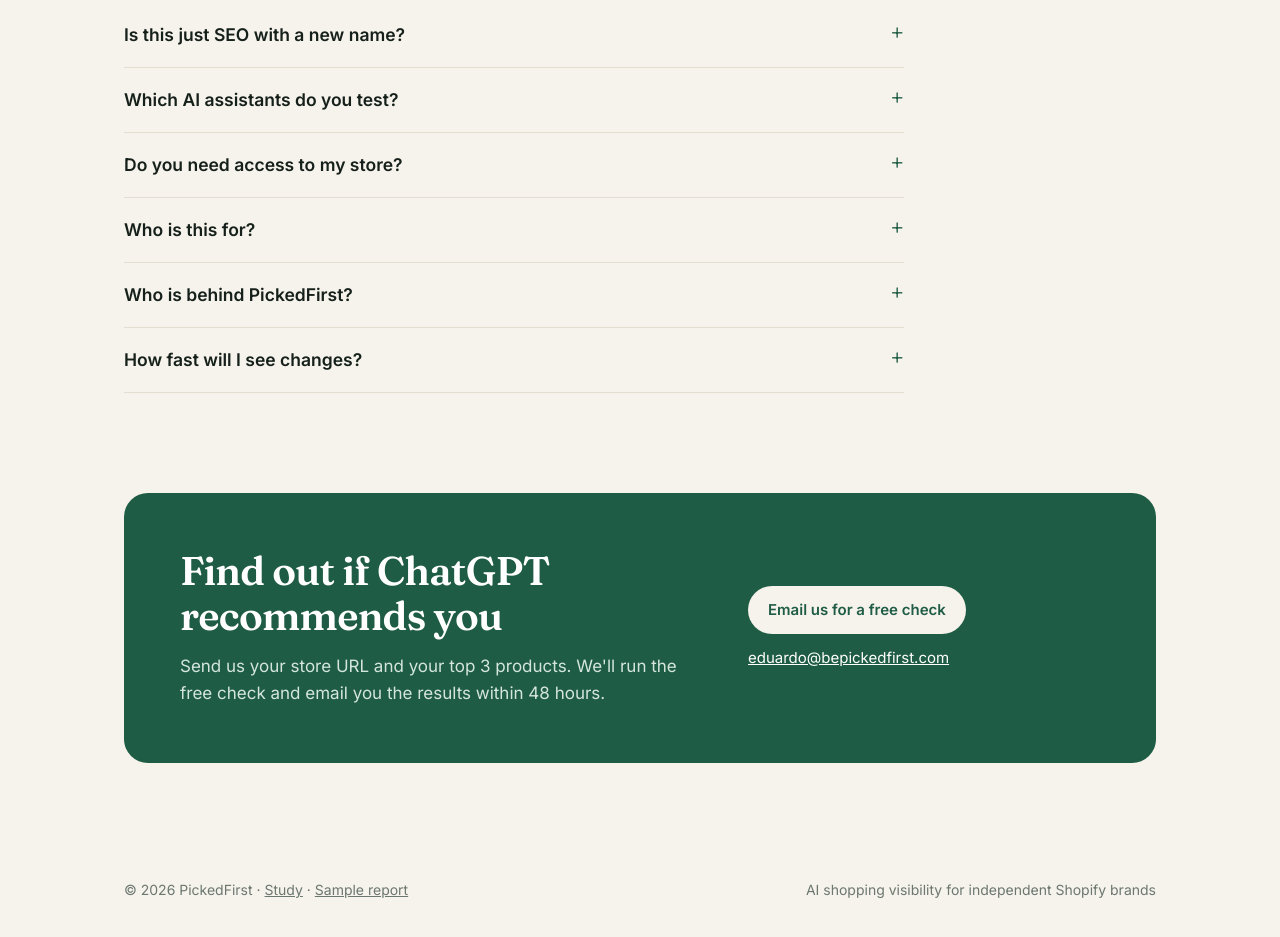
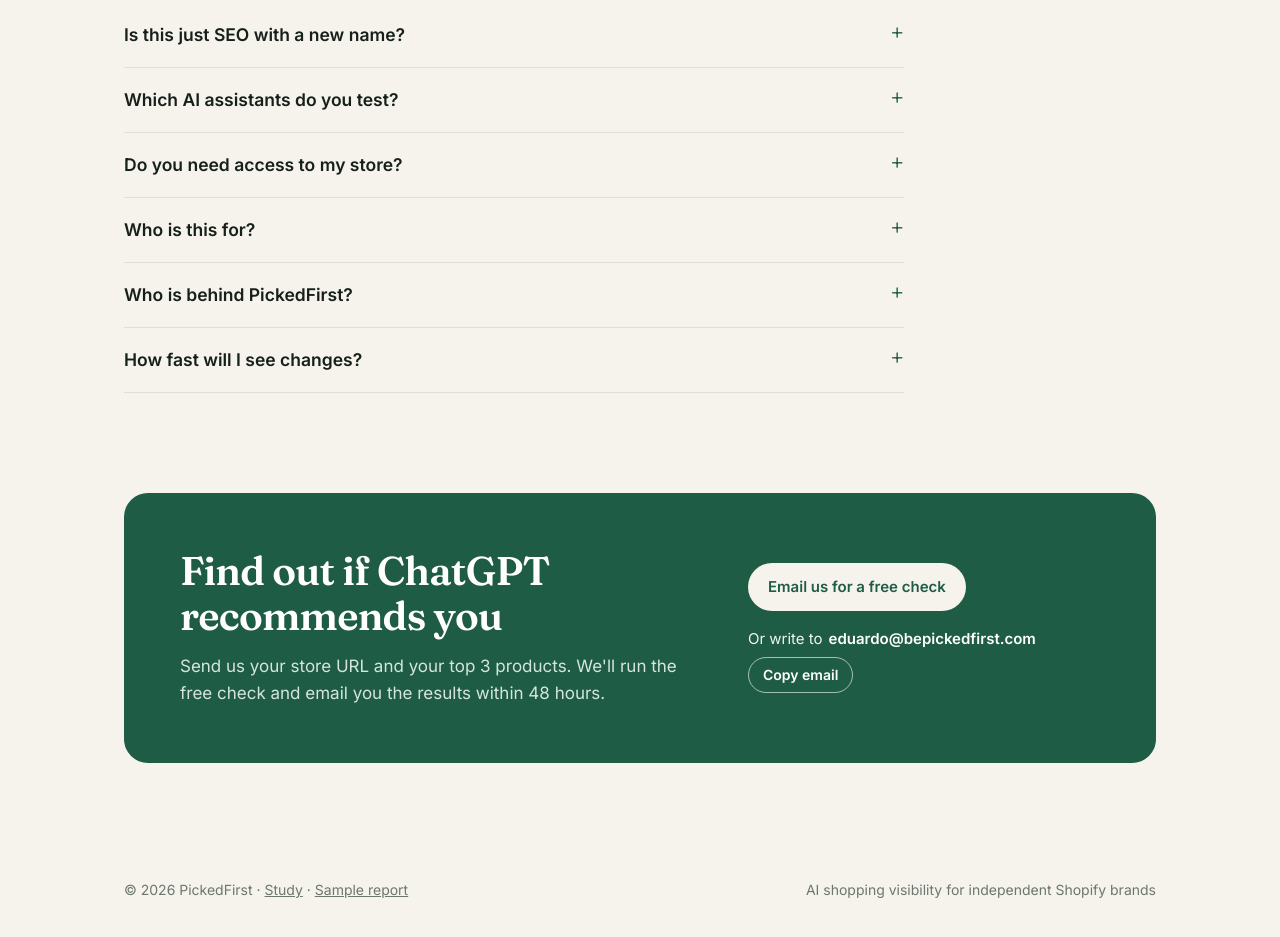
Before and after one commit to EduardoBravodeLaguna/pickedfirst-site, a plain HTML site: page index.html in a window 1280 px wide. Shown: the part 3575-4512 px from the top of the page. Drawn offline with Linux system fonts and the light colour scheme.

Commit message:
Update index.html

```diff
--- a/index.html
+++ b/index.html
@@ -121,6 +121,7 @@ details p{margin:12px 0 0;color:var(--ink-2)}
 .contact p{color:#d4e6dc;margin:14px 0 0}
 .contact .btn{background:#f6f3ec;color:var(--green) !important}
 .contact .mail{display:block;margin-top:12px;color:#fff;font-size:15px}
+.copy{font:inherit;font-size:14px;font-weight:600;background:transparent;color:#fff;border:1px solid rgba(255,255,255,.6);border-radius:999px;padding:6px 14px;margin-left:0;cursor:pointer}.copy:hover{background:rgba(255,255,255,.12)}.mailline{margin:16px 0 0 !important;font-size:15px;color:#eef5f0 !important;display:flex;flex-wrap:wrap;align-items:center;gap:6px}.mailline b{color:#fff;font-weight:600}
 footer{padding:36px 0 48px;font-size:14px;color:var(--muted)}
 footer .wrap{display:flex;justify-content:space-between;gap:16px;flex-wrap:wrap}
 
@@ -291,7 +292,7 @@ footer .wrap{display:flex;justify-content:space-between;gap:16px;flex-wrap:wrap}
         </div>
         <div>
           <a class="btn" href="mailto:eduardo@bepickedfirst.com?subject=Free%20AI%20visibility%20check&amp;body=Store%20URL%3A%20%0ATop%203%20products%3A%20">Email us for a free check</a>
-          <a class="mail" href="mailto:eduardo@bepickedfirst.com">eduardo@bepickedfirst.com</a>
+          <p class="mailline">Or write to <b>eduardo@bepickedfirst.com</b><button type="button" class="copy" data-copy="eduardo@bepickedfirst.com">Copy email</button></p>
         </div>
       </div>
     </div>
@@ -304,5 +305,6 @@ footer .wrap{display:flex;justify-content:space-between;gap:16px;flex-wrap:wrap}
     <span>AI shopping visibility for independent Shopify brands</span>
   </div>
 </footer>
+<script>document.querySelectorAll('[data-copy]').forEach(function(b){b.addEventListener('click',function(){var v=b.getAttribute('data-copy'),o=b.textContent;function done(){b.textContent='Copied!';setTimeout(function(){b.textContent=o},1800)}if(navigator.clipboard&&navigator.clipboard.writeText){navigator.clipboard.writeText(v).then(done,fallback)}else{fallback()}function fallback(){var t=document.createElement('textarea');t.value=v;t.setAttribute('readonly','');t.style.position='absolute';t.style.left='-9999px';document.body.appendChild(t);t.select();try{document.execCommand('copy')}catch(e){}t.remove();done()}})})</script>
 </body>
 </html>
```
